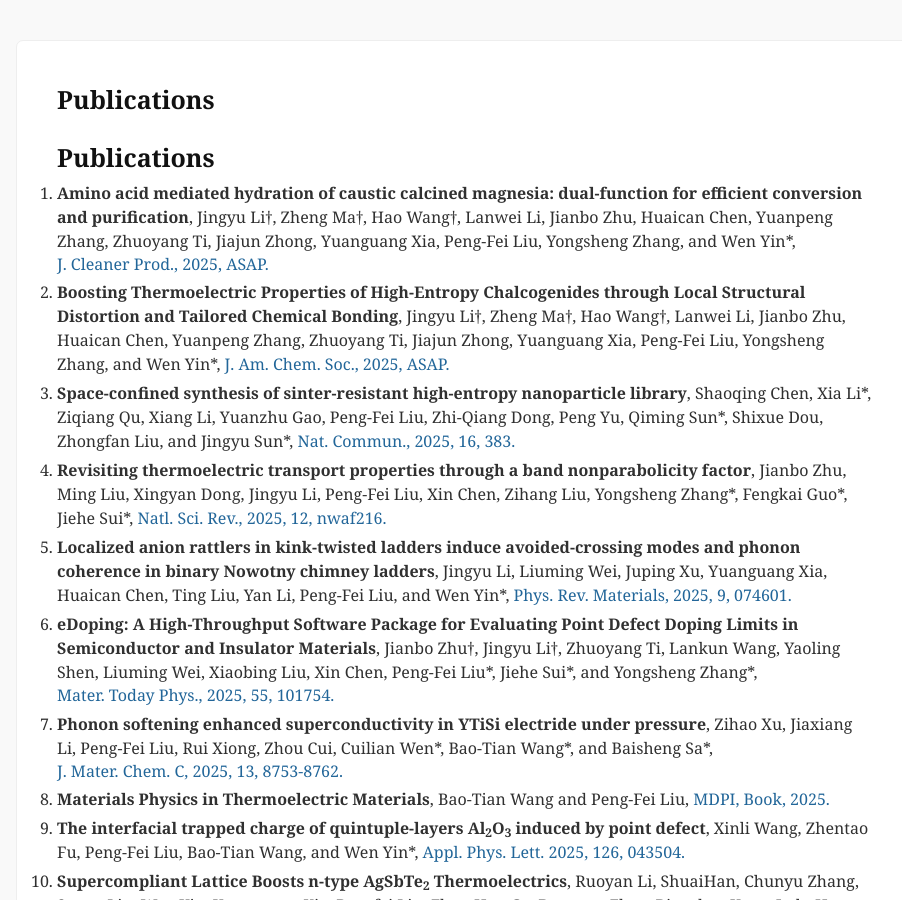
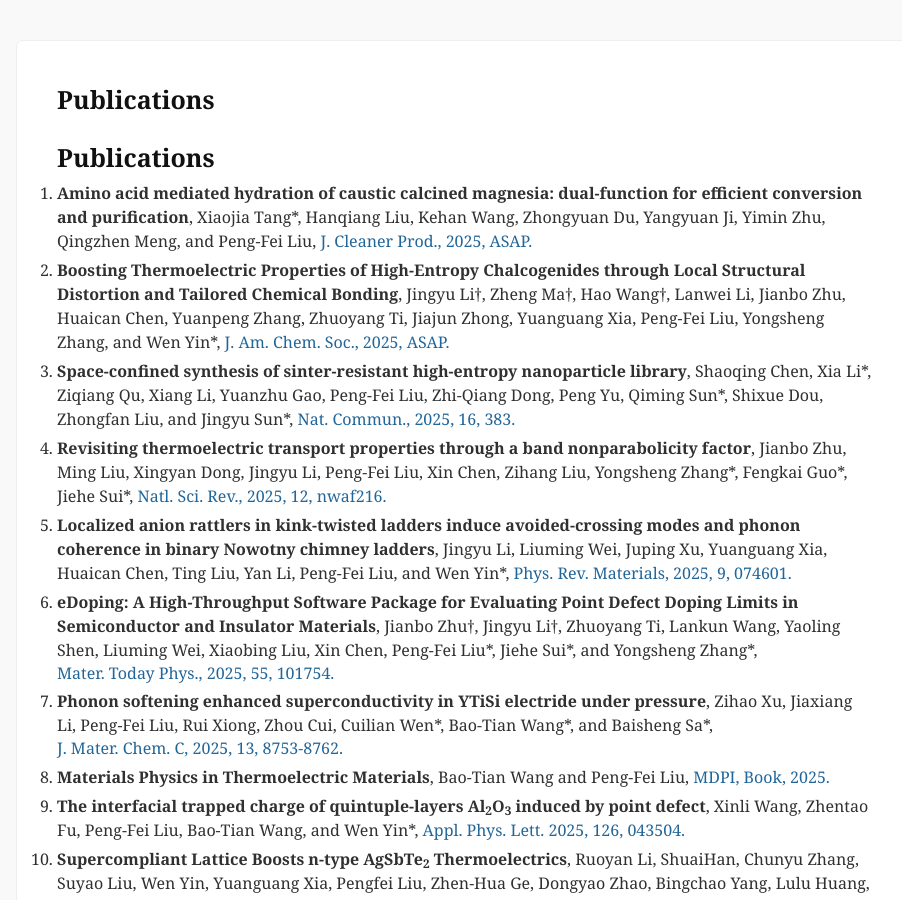
Before and after one commit to comatphys/comatphys.github.io, a Jekyll site: the page built from cv_md/publication.md, in a window 1280 px wide and 900 px high. Shown: the whole window, without its empty margins (174-1076 px from the left). Built offline with Jekyll 4.4.1, drawn with Linux system fonts in a browser that asks for light colours; our own code applies the rules of GitHub Pages for plain Markdown files; comment, search, counter and statistics services are not loaded.

Commit message:
Update publication.md

```diff
--- a/cv_md/publication.md
+++ b/cv_md/publication.md
@@ -1,6 +1,6 @@
 # Publications
 1. **Amino acid mediated hydration of caustic calcined magnesia: dual-function for efficient conversion and purification**,
-Jingyu Li†, Zheng Ma†, Hao Wang†, Lanwei Li, Jianbo Zhu, Huaican Chen, Yuanpeng Zhang, Zhuoyang Ti, Jiajun Zhong, Yuanguang Xia, Peng-Fei Liu, Yongsheng Zhang, and Wen Yin\*,
+Xiaojia Tang\*, Hanqiang Liu, Kehan Wang, Zhongyuan Du, Yangyuan Ji, Yimin Zhu, Qingzhen Meng, and Peng-Fei Liu,
 [J. Cleaner Prod., 2025, ASAP.](https://doi.org/10.1021/jacs.5c12728)
 
 1. **Boosting Thermoelectric Properties of High-Entropy Chalcogenides through Local Structural Distortion and Tailored Chemical Bonding**,
```
